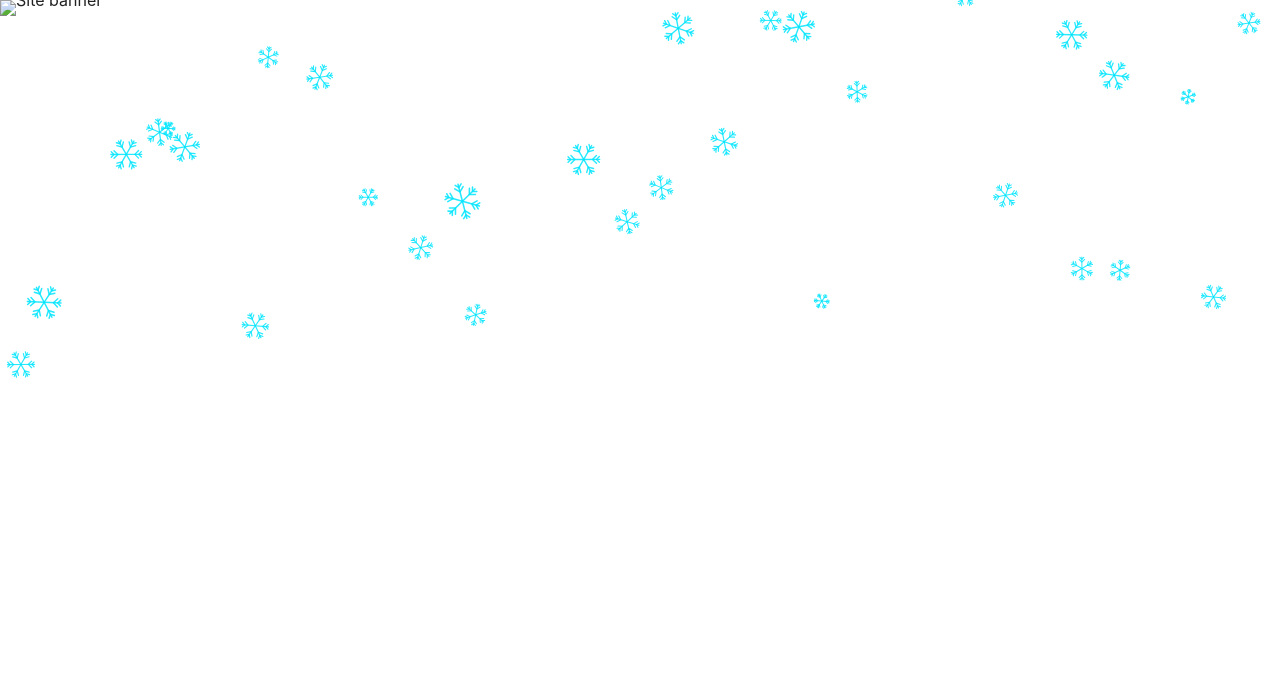
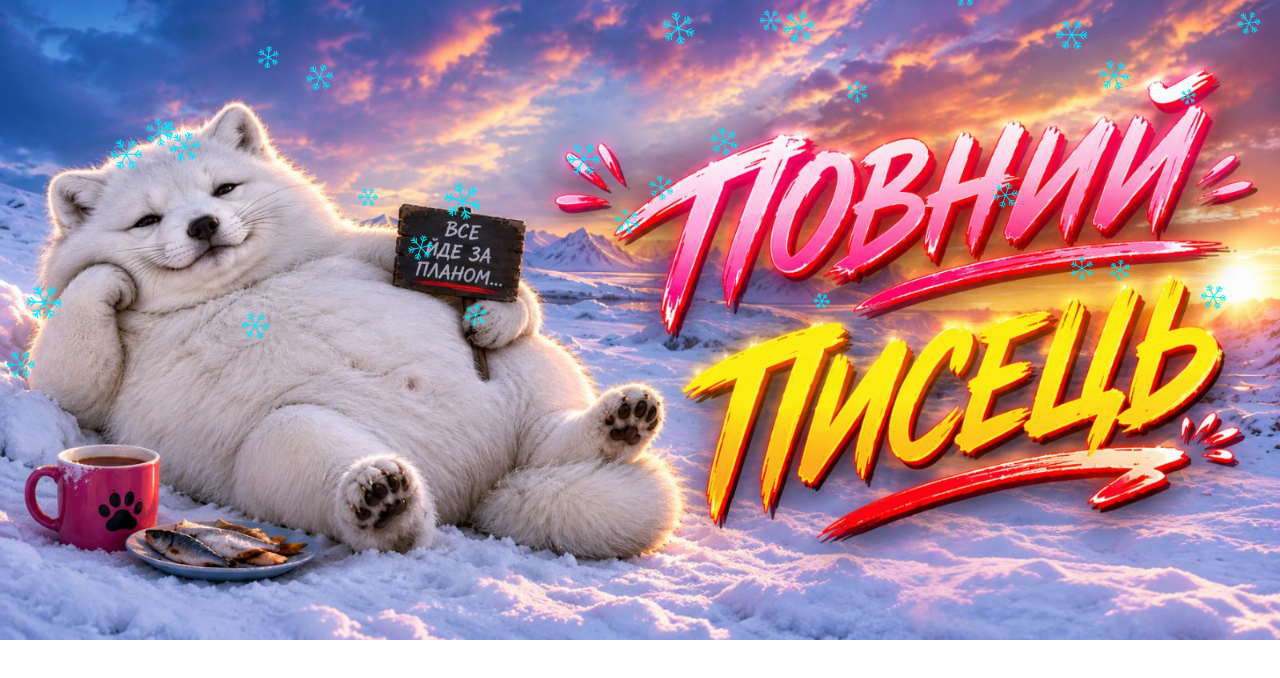
Before and after one commit to cartooncatcg-commits/PovniyPisec.com, a plain HTML site: page index.html in a window 1280 px wide. Drawn offline with Linux system fonts and the light colour scheme.

Commit message:
Update index.html

```diff
--- a/index.html
+++ b/index.html
@@ -13,7 +13,7 @@
 
   <!-- Banner -->
   <header class="banner">
-    <img src="images/banner.jpg" alt="Site banner" class="banner-img">
+    <img src="banner.jpg" alt="Site banner" class="banner-img">
   </header>
 
   <script src="snow.js"></script>
```
